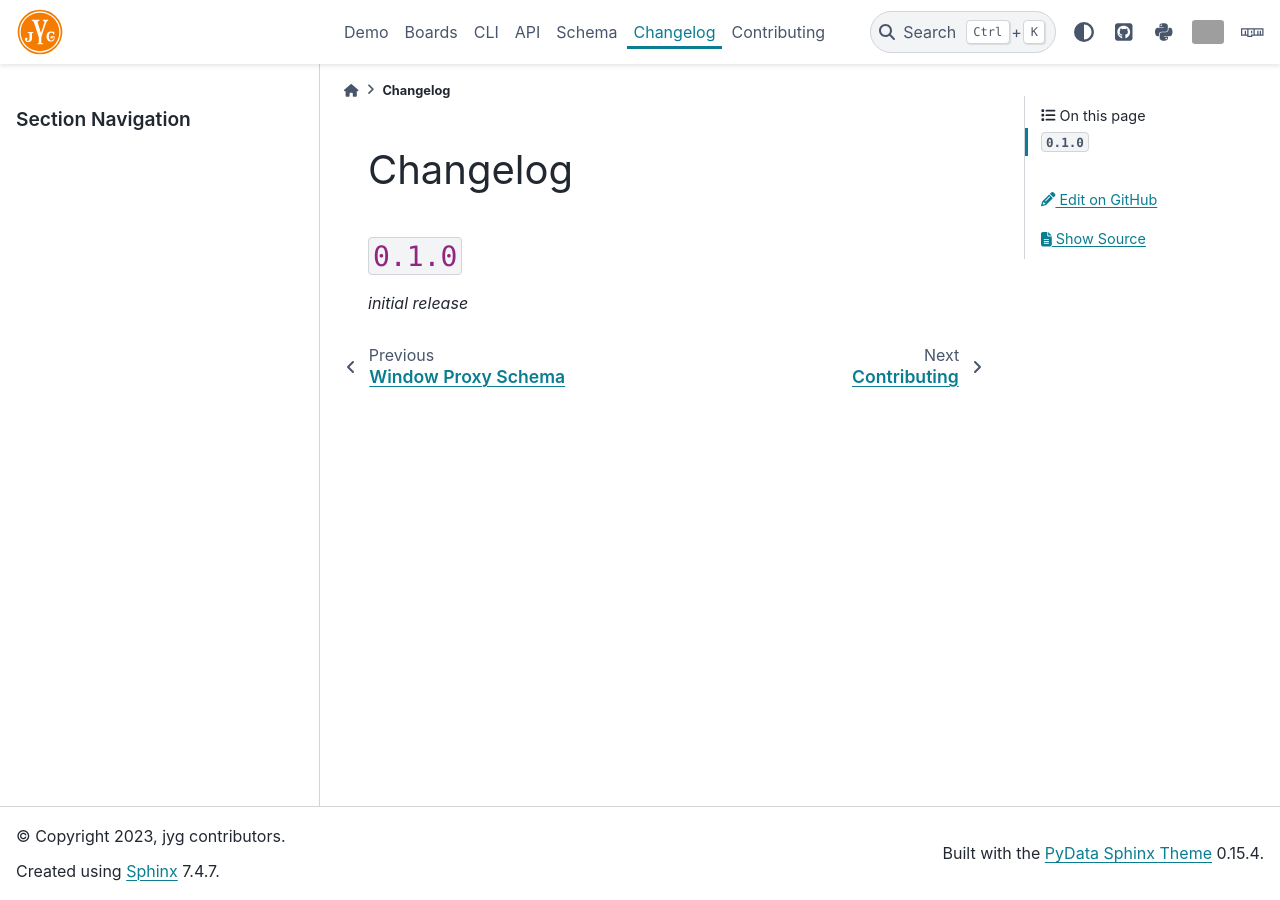
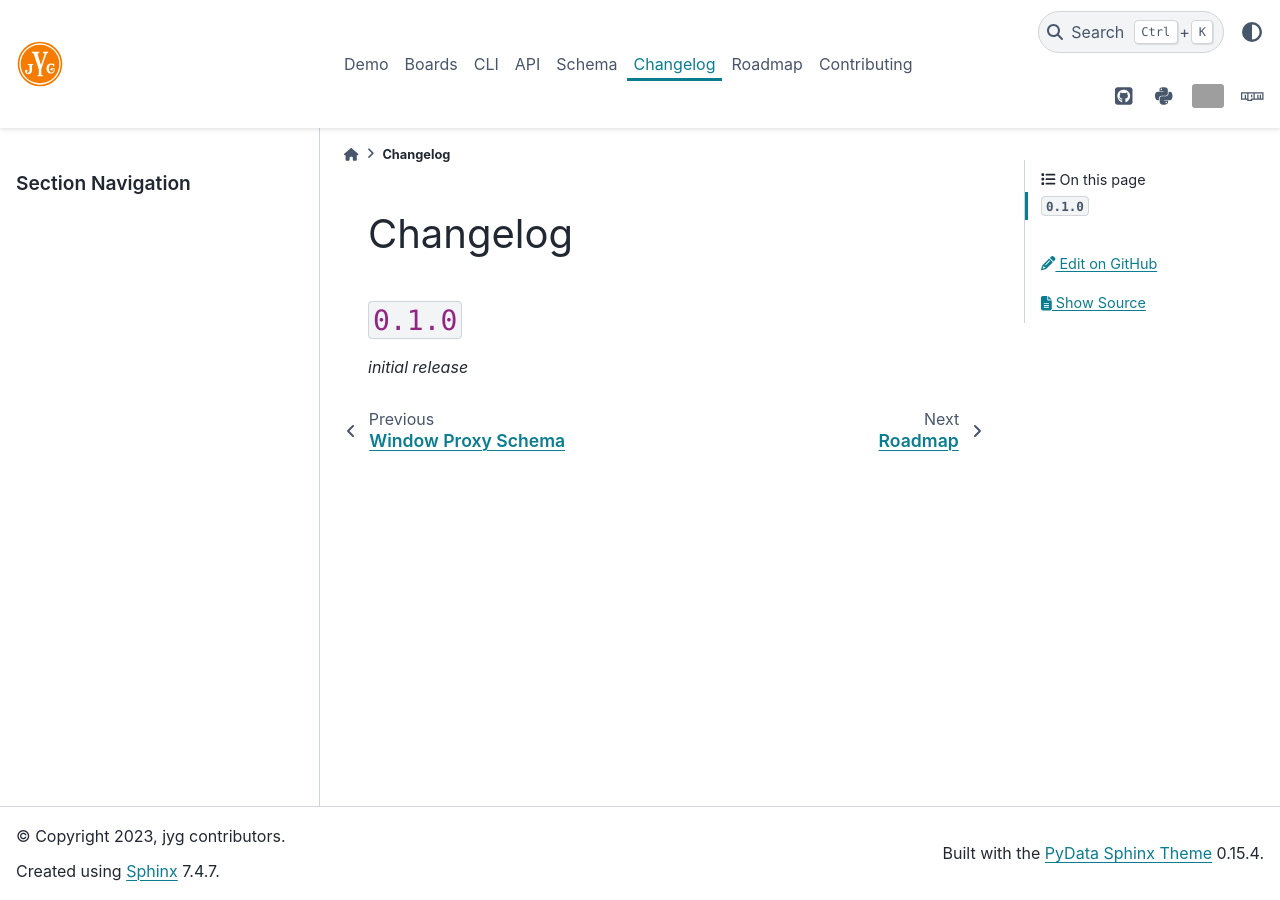
Before and after one commit to deathbeds/jyg, a Sphinx documentation site: the page built from docs/changelog.md, in a window 1280 px wide. Built offline with Sphinx 7.4.7 and the PyData theme 0.15.4, drawn with Linux system fonts in a browser that asks for light colours; pages that are not in the unit, such as notebooks, are missing from menus; grey boxes are pictures that could not be loaded.

Commit message:
fix roadmap link

````diff
--- a/docs/dictionary.txt
+++ b/docs/dictionary.txt
@@ -33,7 +33,9 @@ PyData
 pypi
 PyPI
 README
+ReadTheDocs
 Renderers
+Roadmap
 rtd
 scrollable
 spacebar
--- /dev/null
+++ b/docs/roadmap.md
@@ -0,0 +1,3 @@
+```{include} ../ROADMAP.md
+
+```
````
Also changed, not shown: README.md (+2 -0 lines), 1 other file.
